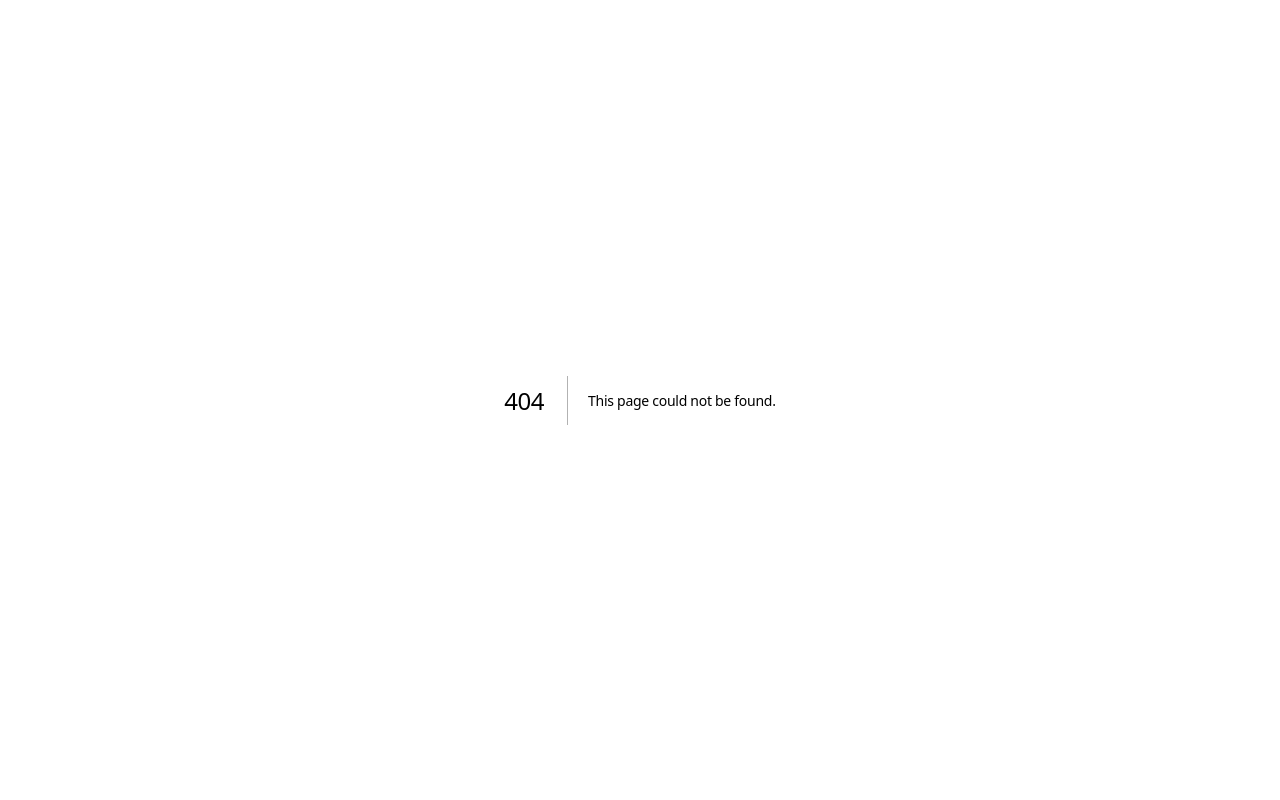
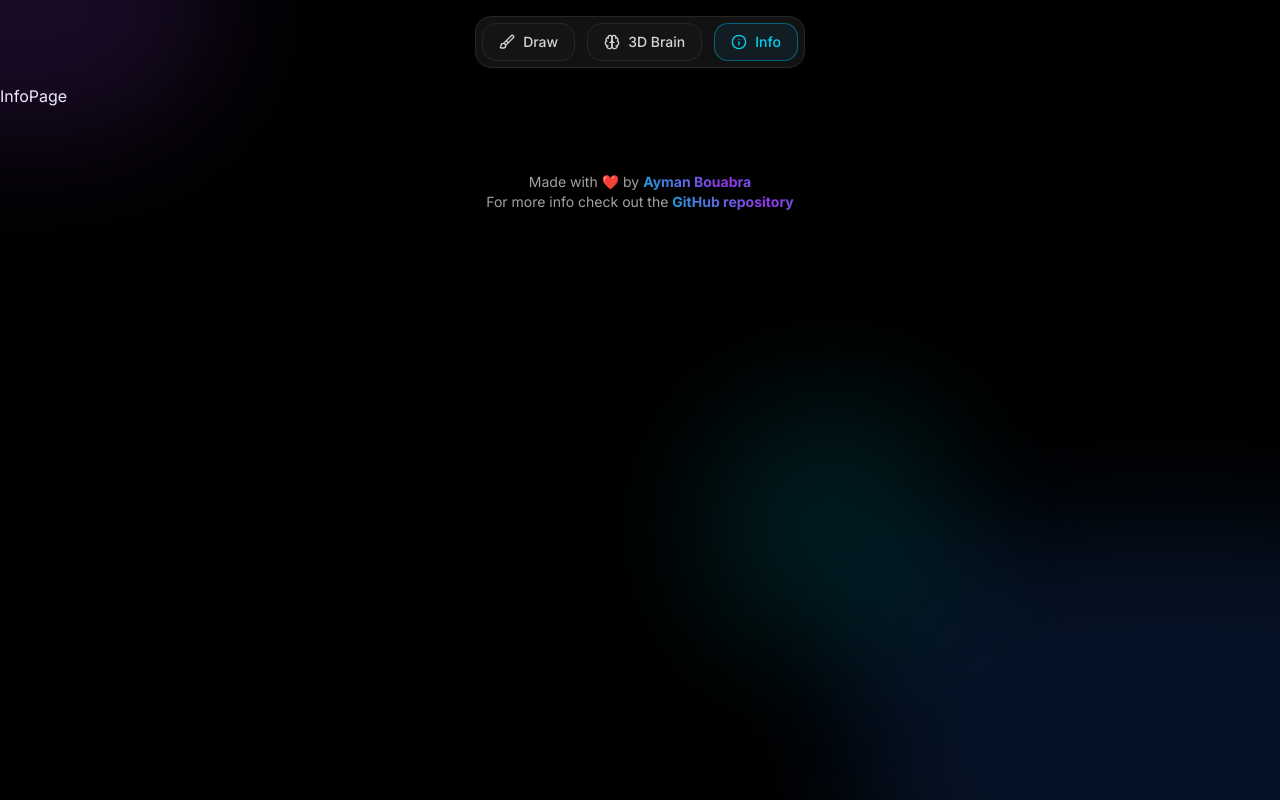
Before and after one commit to abouabra/DigitVision, a Next.js app: page /info in a window 1280 px wide. Before the commit this address had no page. Built offline with nearby package versions, Linux system fonts and the light colour scheme.

Commit message:
added navbar and footer and pages

```diff
--- a/app/globals.css
+++ b/app/globals.css
@@ -156,7 +156,7 @@ h6 {
 html,
 body {
   min-height: 100%;
-  /* background-color: hsl(222.2 84% 4.9%); */
+  background-color: rgba(0, 0, 0, 1);
 }
 
 body {
--- /dev/null
+++ b/app/info/page.tsx
@@ -0,0 +1,9 @@
+import React from 'react'
+
+const InfoPage = () => {
+  return (
+    <div>InfoPage</div>
+  )
+}
+
+export default InfoPage
--- a/app/layout.tsx
+++ b/app/layout.tsx
@@ -1,28 +1,45 @@
-import type React from "react"
-import "./globals.css"
-import type { Metadata } from "next"
-import { Inter } from "next/font/google"
-import { ThemeProvider } from "@/components/theme-provider"
+import type React from "react";
+import "./globals.css";
+import type { Metadata } from "next";
+import { Inter } from "next/font/google";
+import { ThemeProvider } from "@/components/theme-provider";
+import NavBar from "@/components/navbar";
+import Footer from "@/components/footer";
 
-const inter = Inter({ subsets: ["latin"] })
+const inter = Inter({ subsets: ["latin"] });
 
 export const metadata: Metadata = {
 	title: "Digit Recognition - Digit Vision",
 	description: "Interactive Neural Network Digit Recognition and Visualization",
-}
+};
 
 export default function RootLayout({
 	children,
 }: Readonly<{
-  children: React.ReactNode
+	children: React.ReactNode;
 }>) {
 	return (
 		<html lang="en">
 			<body className={inter.className}>
-        <ThemeProvider attribute="class" defaultTheme="dark" enableSystem={false} forcedTheme="dark">
+				<ThemeProvider
+					attribute="class"
+					defaultTheme="dark"
+					enableSystem={false}
+					forcedTheme="dark">
+
+          {/* Background */}
+					<div className="fixed inset-0 overflow-hidden pointer-events-none">
+						<div className="absolute top-0 left-0 w-1/3 h-1/3 bg-purple-500/15 rounded-full blur-3xl transform -translate-x-1/2 -translate-y-1/2"></div>
+						<div className="absolute bottom-0 right-0 w-1/2 h-1/2 bg-blue-500/15 rounded-full blur-3xl transform translate-x-1/3 translate-y-1/3"></div>
+						<div className="absolute top-1/2 right-1/4 w-64 h-64 bg-cyan-500/15 rounded-full blur-3xl"></div>
+					</div>
+
+          <NavBar />
 					{children}
+					<Footer />
+
         </ThemeProvider>
 			</body>
 		</html>
-  )
+	);
 }
--- a/app/page.tsx
+++ b/app/page.tsx
@@ -3,18 +3,10 @@ import DigitRecognizer from "@/components/digit-recognizer";
 export default function Home() {
 	return (
 		<div className="relative min-h-screen w-full">
-			{/* Background container that covers the entire page */}
-			<div className="fixed inset-0 overflow-hidden pointer-events-none">
-				<div className="absolute top-0 left-0 w-1/3 h-1/3 bg-purple-500/10 rounded-full blur-3xl transform -translate-x-1/2 -translate-y-1/2"></div>
-				<div className="absolute bottom-0 right-0 w-1/2 h-1/2 bg-blue-500/10 rounded-full blur-3xl transform translate-x-1/3 translate-y-1/3"></div>
-				<div className="absolute top-1/2 right-1/4 w-64 h-64 bg-cyan-500/10 rounded-full blur-3xl"></div>
-			</div>
-
-			{/* Main content */}
 			<main className="relative z-10 flex flex-col items-center justify-center w-full min-h-screen p-4 md:p-8 bg-transparent">
 				<div className="max-w-5xl w-full">
 					<div className="text-center mb-12 flex flex-col justify-center items-center">
-						<h1 className="w-fit text-4xl md:text-6xl font-bold text-center mb-3 h-[4.1rem] bg-clip-text text-transparent bg-gradient-to-r from-cyan-500 to-purple-600 animate-gradient">
+						<h1 className="w-fit text-4xl md:text-6xl font-bold text-center mb-3 h-[4.1rem] bg-clip-text text-transparent bg-gradient-to-r from-cyan-500 to-purple-600">
 							Digit Vision
 						</h1>
 						<p className="text-muted-foreground text-lg max-w-2xl mx-auto">
@@ -23,25 +15,6 @@ export default function Home() {
 					</div>
 
 					<DigitRecognizer />
-
-					<footer className="mt-16 text-center text-sm text-muted-foreground pb-8">
-						<p className="text-xm">
-							Made with ❤️ by{" "}
-							<a href="https://github.com/abouabra">
-								<span className="font-bold animate-gradient">
-									Ayman Bouabra
-								</span>
-							</a>
-						</p>
-						<p>
-							For more info check out the{" "}
-							<a href="https://github.com/abouabra/DigitVision">
-								<span className="font-bold animate-gradient">
-									GitHub repository
-								</span>
-							</a>
-						</p>
-					</footer>
 				</div>
 			</main>
 		</div>
--- /dev/null
+++ b/app/visualization/page.tsx
@@ -0,0 +1,9 @@
+import React from 'react'
+
+const VisualizationPage = () => {
+  return (
+    <div>VisualizationPage</div>
+  )
+}
+
+export default VisualizationPage
--- a/components/digit-recognizer.tsx
+++ b/components/digit-recognizer.tsx
@@ -39,11 +39,8 @@ export default function DigitRecognizer() {
       const canvas = canvasRef.current
       const ctx = canvas.getContext("2d")
       if (ctx) {
-        // // Set black background
-        // ctx.fillStyle = "#D1D1D1"
-        // ctx.fillRect(0, 0, canvas.width, canvas.height)
 
-        // Set white drawing
+        // Set black background
         ctx.lineWidth = 15
         ctx.lineCap = "round"
         ctx.lineJoin = "round"
@@ -250,7 +247,7 @@ export default function DigitRecognizer() {
             <CardTitle className="text-xl font-semibold">
               <div className="flex items-center">
                 <PenLine className="h-5 w-5 mr-2 text-cyan-500" />
-                <span className="bg-clip-text text-transparent bg-gradient-to-r from-cyan-500 to-purple-600 animate-gradient">
+                <span className="bg-clip-text text-transparent bg-gradient-to-r from-cyan-500 to-purple-600">
                   Draw a Digit
                 </span>
               </div>
@@ -306,7 +303,7 @@ export default function DigitRecognizer() {
             <CardTitle className="text-xl font-semibold">
               <div className="flex items-center">
                 <Sparkles className="h-5 w-5 mr-2 text-cyan-500" />
-                <span className="bg-clip-text text-transparent bg-gradient-to-r from-cyan-500 to-purple-600 animate-gradient">
+                <span className="bg-clip-text text-transparent bg-gradient-to-r from-cyan-500 to-purple-600">
                   AI Prediction
                 </span>
               </div>
@@ -317,7 +314,7 @@ export default function DigitRecognizer() {
             {prediction !== null ? (
               <div className="space-y-6">
                 <div className="flex items-center justify-center">
-                  <div className="text-8xl md:text-9xl font-bold bg-clip-text text-transparent bg-gradient-to-r from-cyan-500 to-purple-600 animate-gradient">
+                  <div className="text-8xl md:text-9xl font-bold bg-clip-text text-transparent bg-gradient-to-r from-cyan-500 to-purple-600">
                     {prediction}
                   </div>
                 </div>
--- /dev/null
+++ b/components/footer.tsx
@@ -0,0 +1,22 @@
+import React from "react";
+
+const Footer = () => {
+	return (
+		<footer className="mt-16 text-center text-sm text-muted-foreground pb-8">
+			<p className="text-xm">
+				Made with ❤️ by{" "}
+				<a href="https://github.com/abouabra">
+					<span className="font-bold animate-gradient">Ayman Bouabra</span>
+				</a>
+			</p>
+			<p>
+				For more info check out the{" "}
+				<a href="https://github.com/abouabra/DigitVision">
+					<span className="font-bold animate-gradient">GitHub repository</span>
+				</a>
+			</p>
+		</footer>
+	);
+};
+
+export default Footer;
--- /dev/null
+++ b/components/navbar.tsx
@@ -0,0 +1,41 @@
+"use client";
+import { cn } from "@/lib/utils";
+import { BrainIcon, BrushIcon, InfoIcon } from "lucide-react";
+import Link from "next/link";
+import { usePathname } from "next/navigation";
+
+const NavBar = () => {
+  const pathname = usePathname();
+
+  const navItems = [
+    { name: "Draw", href: "/", icon: BrushIcon },
+    { name: "3D Brain", href: "/visualization", icon: BrainIcon },
+    { name: "Info", href: "/info", icon: InfoIcon },
+  ];
+
+  return (
+    <div className="flex justify-center w-full p-4">
+      <nav className="flex border border-neutral-800 bg-neutral-900/80 backdrop-blur-sm p-1.5 rounded-2xl items-center justify-center gap-3 shadow-lg">
+        {navItems.map((item) => {
+          const isActive = pathname === item.href;
+          return (
+            <Link href={item.href} key={item.href}>
+              <button
+                className={cn("flex cursor-pointer border px-4 py-2 rounded-xl items-center justify-center gap-2 transition-all duration-200",
+                  isActive
+                    ? "border-cyan-600/60 bg-cyan-900/20 text-cyan-400"
+                    : "border-neutral-800 bg-neutral-900/60 hover:bg-neutral-800/60 text-neutral-300 hover:text-white"
+                )}
+              >
+                <item.icon className={`size-4 ${isActive ? "text-cyan-400" : ""}`} />
+                <span className="text-sm font-medium">{item.name}</span>
+              </button>
+            </Link>
+          );
+        })}
+      </nav>
+    </div>
+  );
+};
+
+export default NavBar;
```
Lines whose indentation alone changed are shown as unchanged.
